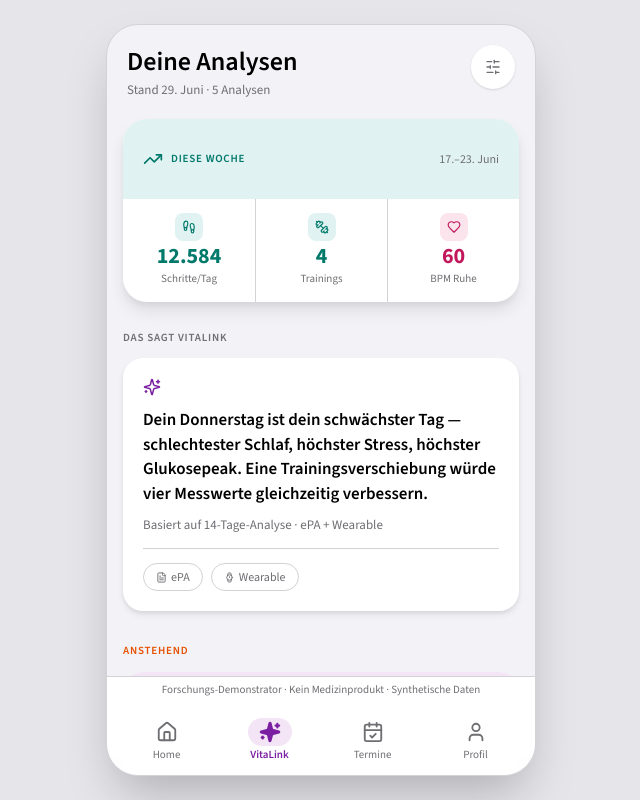
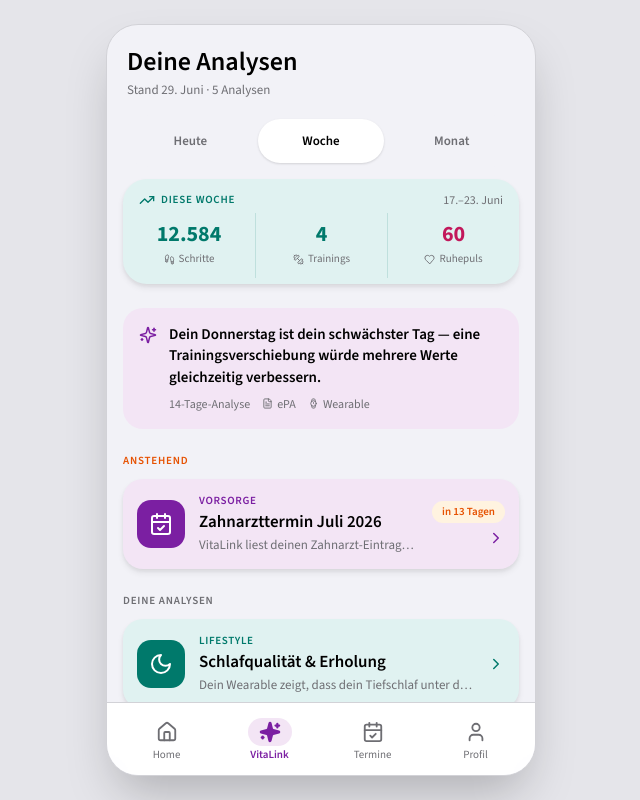
Before and after one commit to hussein-da/VitaLink, a Next.js app: page /vitalink in a window 1280 px wide. Shown: the whole page, without its empty margins (319-959 px from the left). Built offline with nearby package versions, Linux system fonts and the light colour scheme.

Commit message:
vitalink: UI-Revision 1 (Nav ohne Disclaimer-Zeile, Avatar-Ring, 4 Sprachen zurueck, VitaLink Heute/Woche/Monat-Switch statt Filter-Icon, soft-getoente kompakte HinweisCard)

```diff
--- a/src/app/vitalink/page.tsx
+++ b/src/app/vitalink/page.tsx
@@ -1,21 +1,26 @@
 "use client";
 
-import { Suspense } from "react";
+import { useState } from "react";
 import Link from "next/link";
-import { useRouter, useSearchParams } from "next/navigation";
-import { Sparkles, SlidersHorizontal, FileText, Watch, Ban } from "lucide-react";
+import { Sparkles, FileText, Watch, Ban } from "lucide-react";
 import HinweisCard from "@/components/HinweisCard";
-import WochenrueckblickCard from "@/components/WochenrueckblickCard";
+import WochenrueckblickCard, { type Zeitraum } from "@/components/WochenrueckblickCard";
 import { hinweiseSortiert } from "@/data/hinweise";
 import { istZeitkritisch } from "@/lib/dringlichkeit";
 import { SZENARIO_HEUTE } from "@/lib/zeit";
 
 const STAND_DATUM = SZENARIO_HEUTE.toLocaleDateString("de-DE", { day: "numeric", month: "long" });
 
+const ZEITRAEUME: { id: Zeitraum; label: string }[] = [
+  { id: "heute", label: "Heute" },
+  { id: "woche", label: "Woche" },
+  { id: "monat", label: "Monat" },
+];
+
 function SectionLabel({ children, tone = "muted" }: { children: React.ReactNode; tone?: "muted" | "warn" }) {
   return (
     <h2
-      className={`mb-3 text-[11px] font-semibold uppercase tracking-[0.07em] ${
+      className={`mb-2.5 text-[11px] font-semibold uppercase tracking-[0.07em] ${
         tone === "warn" ? "text-status-warn" : "text-muted"
       }`}
     >
@@ -24,35 +29,34 @@
   );
 }
 
-/** „Das sagt VitaLink" — eine kuratierte Meta-Erkenntnis aus 14 Tagen. */
+/** „Das sagt VitaLink" — kuratierte Meta-Erkenntnis. */
 function VitalinkInsight() {
   return (
-    <section className="mb-8 mt-7 px-4">
-      <SectionLabel>Das sagt VitaLink</SectionLabel>
-      <div className="rounded-[20px] bg-surface p-5 shadow-card">
-        <Sparkles aria-hidden size={18} className="mb-3 text-cat-prevention" />
-        <p className="text-[17px] font-semibold leading-[1.45] text-ink">
-          Dein Donnerstag ist dein schwächster Tag — schlechtester Schlaf, höchster Stress, höchster
-          Glukosepeak. Eine Trainingsverschiebung würde vier Messwerte gleichzeitig verbessern.
+    <section className="mt-6 px-4">
+      <div className="rounded-[20px] bg-cat-prevention-light p-4">
+        <div className="flex items-start gap-3">
+          <Sparkles aria-hidden size={18} className="mt-0.5 shrink-0 text-cat-prevention" />
+          <div>
+            <p className="text-[15px] font-semibold leading-[1.45] text-ink">
+              Dein Donnerstag ist dein schwächster Tag — eine Trainingsverschiebung würde mehrere
+              Werte gleichzeitig verbessern.
             </p>
-        <p className="mt-2 text-[13px] text-muted">Basiert auf 14-Tage-Analyse · ePA + Wearable</p>
-
-        <div className="my-3.5 h-px bg-border" />
-
-        <div className="flex flex-wrap gap-2">
-          <span className="inline-flex items-center gap-1 rounded-full border border-border px-3 py-1 text-[12px] text-muted">
+            <p className="mt-1.5 flex flex-wrap items-center gap-x-3 gap-y-1 text-[12px] text-muted">
+              <span>14-Tage-Analyse</span>
+              <span className="inline-flex items-center gap-1">
                 <FileText aria-hidden size={11} /> ePA
               </span>
-          <span className="inline-flex items-center gap-1 rounded-full border border-border px-3 py-1 text-[12px] text-muted">
+              <span className="inline-flex items-center gap-1">
                 <Watch aria-hidden size={11} /> Wearable
               </span>
+            </p>
+          </div>
         </div>
       </div>
     </section>
   );
 }
 
-/** Ruhiger Leer-/Degraded-Zustand (VITA-07), kein Alarmrot. */
 function LeerZustand({ text }: { text: string }) {
   return (
     <div className="mt-5 px-4">
@@ -70,75 +74,59 @@
   );
 }
 
-function VitalinkContent() {
-  const router = useRouter();
-  const filter = useSearchParams().get("filter");
-  const nurTermine = filter === "termine";
+export default function VitalinkPage() {
+  const [zeitraum, setZeitraum] = useState<Zeitraum>("woche");
 
   const zeitkritische = hinweiseSortiert.filter((h) => istZeitkritisch(h.dringlichkeit));
-  // Reise-Hinweise werden in "Deine Analysen" immer ans Ende sortiert.
   const uebrige = hinweiseSortiert
     .filter((h) => !istZeitkritisch(h.dringlichkeit))
     .sort((a, b) => (a.szenario === "reise" ? 1 : b.szenario === "reise" ? -1 : 0));
-  // Termin-Filter (von Home): nur Empfehlungen mit konkreter Deadline.
-  const termine = hinweiseSortiert.filter((h) => h.dringlichkeit != null);
 
   return (
     <div className="pt-safe pb-4">
-      {/* ── Header ── */}
-      <header className="relative px-5 pt-5">
+      {/* Header */}
+      <header className="px-5 pt-5">
         <h1 className="text-[26px] font-semibold leading-tight text-ink">Deine Analysen</h1>
         <p className="mt-0.5 text-[13px] text-muted">
-          Stand {STAND_DATUM} · {nurTermine ? termine.length : hinweiseSortiert.length}{" "}
-          {nurTermine ? "Termine" : "Analysen"}
+          Stand {STAND_DATUM} · {hinweiseSortiert.length} Analysen
         </p>
+      </header>
+
+      {/* Zeitraum-Switcher (Heute / Woche / Monat) */}
+      <div className="mt-4 px-4">
+        <div role="group" aria-label="Zeitraum" className="flex gap-1 rounded-full bg-surface-2 p-1">
+          {ZEITRAEUME.map((z) => {
+            const aktiv = zeitraum === z.id;
+            return (
               <button
+                key={z.id}
                 type="button"
-          aria-label={nurTermine ? "Alle Analysen anzeigen" : "Nur zeitkritische Termine anzeigen"}
-          aria-pressed={nurTermine}
-          onClick={() => router.replace(nurTermine ? "/vitalink" : "/vitalink?filter=termine")}
-          className={`tap absolute right-5 top-5 flex h-11 w-11 items-center justify-center rounded-full shadow-sm transition-colors ${
-            nurTermine ? "bg-cat-prevention text-cat-prevention-on" : "bg-surface text-muted"
+                onClick={() => setZeitraum(z.id)}
+                aria-pressed={aktiv}
+                className={`tap flex-1 rounded-full px-3 py-1.5 text-[13px] font-semibold transition-colors ${
+                  aktiv ? "bg-surface text-ink shadow-sm" : "text-muted"
                 }`}
               >
-          <SlidersHorizontal aria-hidden size={16} />
+                {z.label}
               </button>
-      </header>
-
-      {/* ── Wochenrückblick-Header-Karte ── */}
-      <div className="mt-5 px-4">
-        <WochenrueckblickCard />
+            );
+          })}
+        </div>
       </div>
 
-      {nurTermine ? (
-        /* ── Gefilterte Ansicht: nur zeitkritische Termine ── */
-        <section className="mt-5 px-4">
-          <div className="mb-3 flex items-center justify-between gap-3">
-            <SectionLabel tone="warn">Zeitkritische Termine</SectionLabel>
-            <Link href="/vitalink" className="-mt-3 shrink-0 text-[13px] font-semibold text-cat-prevention">
-              Alle anzeigen
-            </Link>
+      {/* Rückblick-Karte (folgt dem Zeitraum) */}
+      <div className="mt-3 px-4">
+        <WochenrueckblickCard zeitraum={zeitraum} />
       </div>
-          {termine.length === 0 ? (
-            <LeerZustand text="Keine zeitkritischen Termine. Aktiviere Datenquellen für mehr Hinweise." />
-          ) : (
-            <div className="space-y-3">
-              {termine.map((h) => (
-                <HinweisCard key={h.id} hinweis={h} />
-              ))}
-            </div>
-          )}
-        </section>
-      ) : (
-        <>
-          {/* ── Meta-Insight (Kernaussage zuerst, nicht am Seitenende, VITA-04) ── */}
+
+      {/* Meta-Insight (Kernaussage prominent) */}
       <VitalinkInsight />
 
-          {/* ── Zeitkritisch (Deadline < 30 Tage) ── */}
+      {/* Anstehend */}
       {zeitkritische.length > 0 && (
-            <section className="mt-5 px-4">
+        <section className="mt-6 px-4">
           <SectionLabel tone="warn">Anstehend</SectionLabel>
-              <div className="space-y-3">
+          <div className="space-y-2.5">
             {zeitkritische.map((h) => (
               <HinweisCard key={h.id} hinweis={h} />
             ))}
@@ -146,29 +134,19 @@
         </section>
       )}
 
-          {/* ── Alle weiteren Analysen ── */}
+      {/* Deine Analysen */}
       {zeitkritische.length === 0 && uebrige.length === 0 ? (
         <LeerZustand text="Keine Analysen verfügbar. Aktiviere Datenquellen, um Hinweise zu erhalten." />
       ) : (
-            <section className="mt-5 px-4">
+        <section className="mt-6 px-4">
           <SectionLabel>Deine Analysen</SectionLabel>
-              <div className="space-y-3">
+          <div className="space-y-2.5">
             {uebrige.map((h) => (
               <HinweisCard key={h.id} hinweis={h} />
             ))}
           </div>
         </section>
       )}
-        </>
-      )}
     </div>
   );
 }
-
-export default function VitalinkPage() {
-  return (
-    <Suspense fallback={<div className="pt-safe px-5 pt-5 text-[15px] text-muted">Lädt …</div>}>
-      <VitalinkContent />
-    </Suspense>
-  );
-}
--- a/src/components/BottomNav.tsx
+++ b/src/components/BottomNav.tsx
@@ -3,7 +3,6 @@
 import Link from "next/link";
 import { usePathname } from "next/navigation";
 import { Home, Sparkles, CalendarCheck, User, type LucideIcon } from "lucide-react";
-import MedicalDisclaimer from "@/components/MedicalDisclaimer";
 
 type Tab = {
   href: string;
@@ -33,7 +32,6 @@
 
   return (
     <footer className="pb-safe shrink-0 border-t border-border bg-surface/95 backdrop-blur">
-      <MedicalDisclaimer />
       <nav
         aria-label="Hauptnavigation"
         className="mx-auto flex h-[72px] max-w-frame items-stretch justify-around px-2"
--- a/src/components/HeaderAvatar.tsx
+++ b/src/components/HeaderAvatar.tsx
@@ -11,7 +11,7 @@
     <Link
       href="/profil"
       aria-label="Profil und Konto"
-      className="tap flex h-10 w-10 items-center justify-center rounded-full bg-cat-lifestyle-light text-[17px] font-semibold text-cat-lifestyle"
+      className="tap flex h-10 w-10 items-center justify-center rounded-full bg-cat-lifestyle-light text-[17px] font-semibold text-cat-lifestyle ring-2 ring-cat-lifestyle/35 ring-offset-2 ring-offset-bg"
     >
       {avatar || vorname.charAt(0)}
     </Link>
--- a/src/components/HinweisCard.tsx
+++ b/src/components/HinweisCard.tsx
@@ -1,99 +1,67 @@
 "use client";
 
 import Link from "next/link";
-import { MessageSquareX, Ban } from "lucide-react";
+import { MessageSquareX, Ban, ChevronRight } from "lucide-react";
 import type { Hinweis } from "@/lib/types";
 import { useSettings } from "@/context/SettingsContext";
-import { dataSourceLabel } from "@/lib/dataSources";
 import { kategorie } from "@/lib/kategorie";
 import { dringlichkeitsBadge } from "@/lib/dringlichkeit";
-import ComboChip from "@/components/ComboChip";
 
 /**
- * Dashboard-Hinweis-Karte (§Zone D). Farbiger Kategorie-Header (80px) mit
- * Icon-Container und Label/Titel, darunter weißer Body mit Kurzfassung,
- * Trennlinie und der ePA-+-Wearable-Kombizeile (USP, §3b Ebene 1).
- * DF11 (abgeschaltete Quelle) und DF12 (Widerspruch) bleiben funktional.
+ * Kompakte, soft-getönte Kategorie-Karte (eine Fläche statt Header-Streifen +
+ * weißem Body) — ruhiger, weniger überladen. Solides Icon-Quadrat, Kategorie-
+ * Label, Titel, eine Kurzzeile, Frist-Badge/Chevron rechts.
  */
 export default function HinweisCard({ hinweis }: { hinweis: Hinweis }) {
   const { isSourceEnabled, getObjection } = useSettings();
   const k = kategorie(hinweis.szenario);
   const Icon = k.icon;
-  const istReise = hinweis.szenario === "reise";
-  const hatWearable = hinweis.genutzteQuellen.some((key) => key.startsWith("wearable-"));
 
   const abgeschaltet = hinweis.genutzteQuellen.filter((key) => !isSourceEnabled(key));
   const beeinträchtigt = abgeschaltet.length > 0;
   const widerspruch = getObjection(hinweis.id);
-  const fristBadge = dringlichkeitsBadge(hinweis.dringlichkeit);
+  const frist = dringlichkeitsBadge(hinweis.dringlichkeit);
+  const fristText = frist ? `in ${frist.replace(" Tage", " Tagen")}` : null;
 
   return (
     <Link
       href={`/hinweis/${hinweis.id}`}
-      className="block overflow-hidden rounded-[20px] bg-surface shadow-card transition-transform duration-200 ease-out motion-safe:active:scale-[0.98]"
+      className={`block rounded-[20px] ${k.soft} p-3.5 shadow-card transition-transform duration-200 ease-out motion-safe:active:scale-[0.98]`}
     >
-      {/* Kategorie-Header-Streifen (80px) */}
-      <div className={`relative flex h-[88px] items-center gap-3.5 px-4 ${k.soft}`}>
-        <span
-          className={`flex h-12 w-12 shrink-0 items-center justify-center rounded-[14px] ${k.iconBg}`}
-        >
-          <Icon aria-hidden size={26} className={k.text} strokeWidth={2} />
+      <div className="flex items-center gap-3.5">
+        <span className={`flex h-12 w-12 shrink-0 items-center justify-center rounded-[14px] ${k.solid}`}>
+          <Icon aria-hidden size={24} className={k.on} strokeWidth={2} />
         </span>
-        <span className="min-w-0">
-          <span
-            className={`block text-[11px] font-semibold uppercase tracking-[0.06em] ${k.text}`}
-          >
+
+        <div className="min-w-0 flex-1">
+          <span className={`block text-[11px] font-semibold uppercase tracking-[0.06em] ${k.text}`}>
             {k.label}
           </span>
-          <span
-            className={`mt-0.5 block truncate font-display text-[20px] font-semibold leading-snug text-ink ${
-              fristBadge ? "pr-16" : ""
-            }`}
-          >
-            {hinweis.titel}
-          </span>
-        </span>
-        {fristBadge && (
-          <span className="absolute right-3 top-2.5 rounded-full bg-status-warn-light px-2.5 py-[3px] text-[11px] font-semibold text-status-warn">
-            {fristBadge}
-          </span>
+          <p className="truncate text-[17px] font-semibold leading-snug text-ink">{hinweis.titel}</p>
+          {beeinträchtigt ? (
+            <p className="mt-0.5 flex items-center gap-1 text-[12px] text-muted">
+              <Ban aria-hidden size={12} /> Quelle abgeschaltet
+            </p>
+          ) : (
+            <p className="mt-0.5 line-clamp-1 text-[13px] text-muted">{hinweis.kurz}</p>
           )}
         </div>
 
-      {/* Body */}
-      <div className="px-4 pb-4 pt-3.5">
-        {beeinträchtigt ? (
-          <div className="mb-3 flex items-start gap-2 rounded-xl bg-surface-2 p-3 text-sm text-ink">
-            <Ban aria-hidden size={16} className="mt-0.5 shrink-0 text-muted" />
-            <span>
-              Nutzt abgeschaltete Quelle:{" "}
-              <span className="font-medium">
-                {abgeschaltet.map((key) => dataSourceLabel(key)).join(", ")}
+        <span className="flex shrink-0 flex-col items-end gap-1.5">
+          {fristText && (
+            <span className="whitespace-nowrap rounded-full bg-status-warn-light px-2.5 py-[3px] text-[11px] font-semibold text-status-warn">
+              {fristText}
             </span>
-              .
+          )}
+          <ChevronRight aria-hidden size={18} className={k.text} />
         </span>
       </div>
-        ) : (
-          <p className="mb-3 line-clamp-2 text-[15px] leading-[1.55] text-ink">{hinweis.kurz}</p>
-        )}
 
       {widerspruch && (
-          <p className="mb-3 inline-flex items-center gap-1 rounded-full bg-status-warn-light px-2.5 py-0.5 text-[11px] font-medium text-accent-ink">
+        <p className="mt-2 inline-flex items-center gap-1 rounded-full bg-surface/70 px-2.5 py-0.5 text-[11px] font-medium text-muted">
           <MessageSquareX aria-hidden size={12} /> widersprochen
         </p>
       )}
-
-        <div className="border-t border-border pt-2.5">
-          <ComboChip
-            text={k.text}
-            solid={k.solid}
-            on={k.on}
-            zweiteQuelle={istReise ? "Reiseplanung" : "Wearable"}
-            zweiteArt={istReise ? "user" : "wearable"}
-            nurEpa={!hatWearable}
-          />
-        </div>
-      </div>
     </Link>
   );
 }
--- a/src/components/LoginPage.tsx
+++ b/src/components/LoginPage.tsx
@@ -55,10 +55,12 @@
   },
 } as const;
 
-// Sprachumfang auf DE/EN reduziert (SET-05/CROSS-11).
+// Vier Sprachen wählbar; DE/EN vollständig, TR/AR teilweise (Onboarding/Intro).
 const LANGS: { code: Language; flag: string; label: string }[] = [
   { code: "de", flag: "🇩🇪", label: "DE" },
   { code: "en", flag: "🇬🇧", label: "EN" },
+  { code: "tr", flag: "🇹🇷", label: "TR" },
+  { code: "ar", flag: "🇸🇦", label: "AR" },
 ];
 
 // Demo-Rahmung + Login-Rückmeldung (AUTH-02/07). Persona „Mara K." (Abschnitt 2).
--- a/src/components/MedicalDisclaimer.tsx
+++ /dev/null
@@ -1,19 +0,0 @@
-import Link from "next/link";
-
-/**
- * Persistenter, dezenter Hinweis: kein Medizinprodukt / synthetische Daten.
- * Erfüllt Leitplanke #2 (Disclaimer auf jedem Hauptscreen) und verlinkt auf
- * /ueber, wo die vollständige Projekt-/Disclaimer-Box steht (macht /ueber
- * zugleich ohne Umweg über die Einstellungen erreichbar).
- */
-export default function MedicalDisclaimer() {
-  return (
-    <Link
-      href="/ueber"
-      aria-label="Über VitaLink: Forschungs-Demonstrator, kein Medizinprodukt, synthetische Daten"
-      className="block px-4 py-1.5 text-center text-[11px] leading-tight text-muted"
-    >
-      Forschungs-Demonstrator · Kein Medizinprodukt · Synthetische Daten
-    </Link>
-  );
-}
--- a/src/components/WochenrueckblickCard.tsx
+++ b/src/components/WochenrueckblickCard.tsx
@@ -2,86 +2,75 @@
 
 import { Ban, Dumbbell, Footprints, Heart, TrendingUp } from "lucide-react";
 import { useSettings } from "@/context/SettingsContext";
-import { wearableSummary, wochenTraining } from "@/data/wearable";
 
-const avgMinProEinheit =
-  wochenTraining.einheiten.length > 0
-    ? Math.round(
-        wochenTraining.einheiten.reduce((s, e) => s + e.dauer, 0) /
-          wochenTraining.einheiten.length,
-      )
-    : 0;
+export type Zeitraum = "heute" | "woche" | "monat";
 
-export default function WochenrueckblickCard() {
+// Synthetische Kennzahlen je Zeitraum (Heute / Woche / Monat).
+const DATEN: Record<Zeitraum, { label: string; range: string; schritte: string; trainings: string; puls: string }> = {
+  heute: { label: "Heute", range: "29. Juni", schritte: "13.240", trainings: "1", puls: "59" },
+  woche: { label: "Diese Woche", range: "17.–23. Juni", schritte: "12.584", trainings: "4", puls: "60" },
+  monat: { label: "Dieser Monat", range: "Juni 2026", schritte: "11.980", trainings: "17", puls: "61" },
+};
+
+export default function WochenrueckblickCard({ zeitraum = "woche" }: { zeitraum?: Zeitraum }) {
   const { isSourceEnabled } = useSettings();
   // VITA-09: pro Messwert gaten — Schritte/Training an Aktivität, Ruhepuls an Puls.
   const aktivAkt = isSourceEnabled("wearable-aktivitaet");
   const aktivPuls = isSourceEnabled("wearable-puls");
   const aktiv = aktivAkt || aktivPuls;
+  const d = DATEN[zeitraum];
 
   return (
-    <section
-      aria-label="Wochenrückblick Aktivität"
-      className="overflow-hidden rounded-3xl bg-surface shadow-lg"
-    >
-      {/* Header-Band */}
-      <div className="flex h-20 items-center justify-between bg-cat-lifestyle-light px-5">
-        <span className="flex items-center gap-2">
-          <TrendingUp aria-hidden size={20} className="text-cat-lifestyle" />
+    <section aria-label={`Rückblick ${d.label}`} className="overflow-hidden rounded-3xl bg-cat-lifestyle-light shadow-card">
+      {/* Kompakter Header (inline, ohne separates Band) */}
+      <div className="flex items-center justify-between px-4 pt-3">
+        <span className="flex items-center gap-1.5">
+          <TrendingUp aria-hidden size={16} className="text-cat-lifestyle" />
           <span className="text-[11px] font-semibold uppercase tracking-[0.07em] text-cat-lifestyle">
-            Diese Woche
+            {d.label}
           </span>
         </span>
-        <span className="text-[12px] text-muted">17.–23. Juni</span>
+        <span className="text-[12px] text-muted">{d.range}</span>
       </div>
 
       {aktiv ? (
-        <div className="grid grid-cols-3" title={`Ø ${avgMinProEinheit} Min pro Einheit`}>
-          {/* SPALTE 1 — Schritte (wearable-aktivitaet) */}
-          <div className="flex flex-col items-center gap-1 px-2 py-3.5 text-center">
-            <span className="flex h-7 w-7 items-center justify-center rounded-lg bg-cat-lifestyle-light">
-              <Footprints aria-hidden size={14} className="text-cat-lifestyle" />
-            </span>
+        <div className="grid grid-cols-3 pb-1.5 pt-1">
+          {/* Schritte (wearable-aktivitaet) */}
+          <div className="flex flex-col items-center gap-0.5 px-2 py-2.5 text-center">
             {aktivAkt ? (
-              <span className="text-[22px] font-bold leading-none text-cat-lifestyle">
-                {wearableSummary.schritte.toLocaleString("de-DE")}
-              </span>
+              <span className="text-[22px] font-bold leading-none text-cat-lifestyle">{d.schritte}</span>
             ) : (
               <Ban aria-hidden size={18} className="text-muted" />
             )}
-            <span className="text-[11px] text-muted">{aktivAkt ? "Schritte/Tag" : "Quelle aus"}</span>
+            <span className="mt-1 flex items-center gap-1 text-[11px] text-muted">
+              <Footprints aria-hidden size={11} /> {aktivAkt ? "Schritte" : "Quelle aus"}
+            </span>
           </div>
-          {/* SPALTE 2 — Trainings (wearable-aktivitaet) */}
-          <div className="flex flex-col items-center gap-1 border-l border-border px-2 py-3.5 text-center">
-            <span className="flex h-7 w-7 items-center justify-center rounded-lg bg-cat-lifestyle-light">
-              <Dumbbell aria-hidden size={14} className="text-cat-lifestyle" />
-            </span>
+          {/* Trainings (wearable-aktivitaet) */}
+          <div className="flex flex-col items-center gap-0.5 border-l border-cat-lifestyle/15 px-2 py-2.5 text-center">
             {aktivAkt ? (
-              <span className="text-[22px] font-bold leading-none text-cat-lifestyle">
-                {wochenTraining.einheiten.length}
-              </span>
+              <span className="text-[22px] font-bold leading-none text-cat-lifestyle">{d.trainings}</span>
             ) : (
               <Ban aria-hidden size={18} className="text-muted" />
             )}
-            <span className="text-[11px] text-muted">{aktivAkt ? "Trainings" : "Quelle aus"}</span>
+            <span className="mt-1 flex items-center gap-1 text-[11px] text-muted">
+              <Dumbbell aria-hidden size={11} /> {aktivAkt ? "Trainings" : "Quelle aus"}
+            </span>
           </div>
-          {/* SPALTE 3 — Ruhepuls (wearable-puls) */}
-          <div className="flex flex-col items-center gap-1 border-l border-border px-2 py-3.5 text-center">
-            <span className="flex h-7 w-7 items-center justify-center rounded-lg bg-cat-cardio-light">
-              <Heart aria-hidden size={14} className="text-cat-cardio" />
-            </span>
+          {/* Ruhepuls (wearable-puls) */}
+          <div className="flex flex-col items-center gap-0.5 border-l border-cat-lifestyle/15 px-2 py-2.5 text-center">
             {aktivPuls ? (
-              <span className="text-[22px] font-bold leading-none text-cat-cardio">
-                {wearableSummary.ruhepuls}
-              </span>
+              <span className="text-[22px] font-bold leading-none text-cat-cardio">{d.puls}</span>
             ) : (
               <Ban aria-hidden size={18} className="text-muted" />
             )}
-            <span className="text-[11px] text-muted">{aktivPuls ? "BPM Ruhe" : "Quelle aus"}</span>
+            <span className="mt-1 flex items-center gap-1 text-[11px] text-muted">
+              <Heart aria-hidden size={11} /> {aktivPuls ? "Ruhepuls" : "Quelle aus"}
+            </span>
           </div>
         </div>
       ) : (
-        <div className="m-4 flex items-start gap-2 rounded-xl bg-surface-2 p-3 text-sm text-ink">
+        <div className="m-3 flex items-start gap-2 rounded-xl bg-surface p-3 text-sm text-ink">
           <Ban aria-hidden size={16} className="mt-0.5 shrink-0 text-muted" />
           <span>
             Nutzt abgeschaltete Quelle: <span className="font-medium">Aktivität (Wearable)</span>. In
```
Also changed, not shown: src/app/einstellungen/page.tsx (+16 -3 lines), src/context/SettingsContext.tsx (+6 -1 lines). Lines whose indentation alone changed are shown as unchanged.
